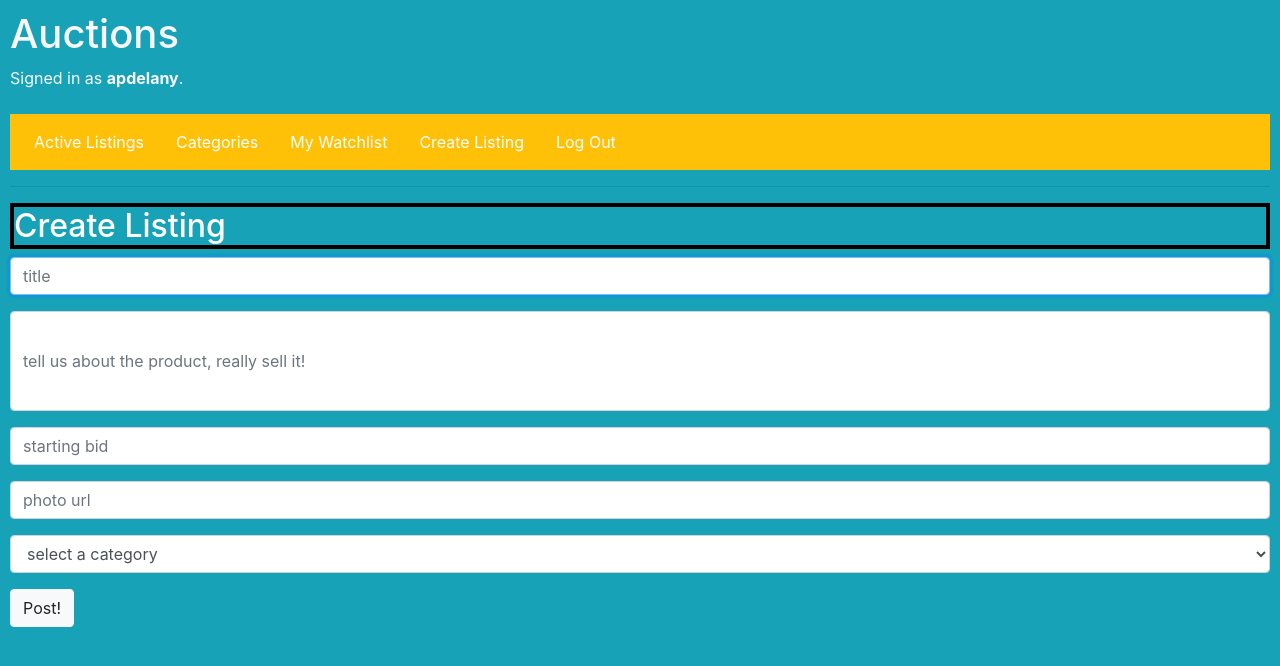
After one commit to apdelany1/commerce, a Django app: page /postListing in a window 1280 px wide. The commit adds this page. Shown: the top 666 px of the page. Run offline with Django 3.2, Linux system fonts and the light colour scheme; a user stored in the database is signed in; some libraries are stand-ins or nearby versions.

Commit message:
completed commerce logic, started light design just to take it beyond basic default

```diff
--- a/auctions/static/auctions/styles.css
+++ b/auctions/static/auctions/styles.css
@@ -1,3 +1,7 @@
 body {
     padding: 10px;
 }
+
+h2 {
+    border: 4px solid black;
+}
--- a/auctions/templates/auctions/layout.html
+++ b/auctions/templates/auctions/layout.html
@@ -4,25 +4,42 @@
 <html lang="en">
     <head>
         <title>{% block title %}Auctions{% endblock %}</title>
-        <link rel="stylesheet" href="https://stackpath.bootstrapcdn.com/bootstrap/4.4.1/css/bootstrap.min.css" integrity="sha384-Vkoo8x4CGsO3+Hhxv8T/Q5PaXtkKtu6ug5TOeNV6gBiFeWPGFN9MuhOf23Q9Ifjh" crossorigin="anonymous">
+        <link
+            rel="stylesheet"
+            href="https://stackpath.bootstrapcdn.com/bootstrap/4.4.1/css/bootstrap.min.css"
+            integrity="sha384-Vkoo8x4CGsO3+Hhxv8T/Q5PaXtkKtu6ug5TOeNV6gBiFeWPGFN9MuhOf23Q9Ifjh"
+            crossorigin="anonymous"
+        >
         <link href="{% static 'auctions/styles.css' %}" rel="stylesheet">
     </head>
-    <body>
-        <h1>Auctions</h1>
-        <div>
+    <body class="bg-info">
+    <h1 class="text-light">Auctions</h1>
+        <div class="text-light">
             {% if user.is_authenticated %}
                 Signed in as <strong>{{ user.username }}</strong>.
             {% else %}
                 Not signed in.
             {% endif %}
         </div>
-        <ul class="nav">
+
+        <ul class="nav mt-4 p-2 bg-warning text-light">
             <li class="nav-item">
-                <a class="nav-link" href="{% url 'index' %}">Active Listings</a>
+                <a class="nav-link text-white" href="{% url 'index' %}">Active Listings</a>
             </li>
+
+            <li class="nav-item">
+                <a class="nav-link text-white" href="{% url 'categoriesPage' %}">Categories</a>
+            </li>
+
             {% if user.is_authenticated %}
                 <li class="nav-item">
-                    <a class="nav-link" href="{% url 'logout' %}">Log Out</a>
+                    <a class="nav-link text-white" href="{% url 'watchlistPage' %}">My Watchlist</a>
+                </li>
+                <li class="nav-item">
+                    <a class="nav-link text-white" href="{% url 'postListing' %}">Create Listing</a>
+                </li>
+                <li class="nav-item">
+                    <a class="nav-link text-white" href="{% url 'logout' %}">Log Out</a>
                 </li>
             {% else %}
                 <li class="nav-item">
@@ -33,7 +50,9 @@
                 </li>
             {% endif %}
         </ul>
+
         <hr>
+
         {% block body %}
         {% endblock %}
     </body>
--- /dev/null
+++ b/auctions/templates/auctions/postListing.html
@@ -0,0 +1,34 @@
+{% extends "auctions/layout.html" %}
+
+{% block body %}
+
+    <h2 class="text-white">Create Listing</h2>
+
+    <form action="{% url 'postListing' %}" method="post">
+        {% csrf_token %}
+        <div class="form-group">
+            <input class="form-control" autofocus type="text" name="title" placeholder="title">
+        </div>
+        <div class="form-group">
+            <input class="form-control" type="textarea" name="description" style="height: 100px; text-align: left; vertical-align: top;" placeholder="tell us about the product, really sell it!">
+        </div>
+        <div class="form-group">
+            <input class="form-control" type="number" name="startingBid" placeholder="starting bid">
+        </div>
+        <div class="form-group">
+            <input class="form-control" type="url" name="photoURL" placeholder="photo url">
+        </div>
+        <div class="form-group">
+            <select class="form-control" name="category" id="category">
+                <option value="" disabled selected>select a category</option>
+                <option value="electronics">electronics</option>
+                <option value="home/kitchen">home+kitchen</option>
+                <option value="clothing">clothing</option>
+                <option value="food">food</option>
+                <option value="sporting">sporting</option>
+            </select>
+        </div>
+        <input class="btn btn-light" type="submit" value="Post!">
+    </form>
+
+{% endblock %}
--- a/auctions/urls.py
+++ b/auctions/urls.py
@@ -1,10 +1,14 @@
 from django.urls import path
-
 from . import views
 
 urlpatterns = [
     path("", views.index, name="index"),
     path("login", views.login_view, name="login"),
     path("logout", views.logout_view, name="logout"),
-    path("register", views.register, name="register")
+    path("register", views.register, name="register"),
+    path("postListing", views.postListing, name="postListing"),
+    path("listing/<int:listingId>", views.listing, name="listing"),
+    path("watchlist", views.watchlistPage, name="watchlistPage"),
+    path("categories", views.categoriesPage, name="categoriesPage"),
+    path("categories/<path:categoryName>", views.categoryPage, name="categoryPage")
 ]
--- a/auctions/views.py
+++ b/auctions/views.py
@@ -1,14 +1,26 @@
 from django.contrib.auth import authenticate, login, logout
 from django.db import IntegrityError
-from django.http import HttpResponse, HttpResponseRedirect
-from django.shortcuts import render
+from django.http import HttpResponseRedirect
+from django.shortcuts import render, redirect, get_object_or_404
 from django.urls import reverse
-
-from .models import User
-
+from django.contrib.auth.decorators import login_required
+from .models import AuctionListing, Bid, Watchlist, Comment, User
 
 def index(request):
-    return render(request, "auctions/index.html")
+    listing = AuctionListing.objects.all()
+    listingData = []
+
+    for listing in listing:
+        highestBid = Bid.objects.filter(listing=listing).order_by('-amount').first()
+        listingData.append({
+            "listing": listing,
+            "highestBid": highestBid
+        })
+
+    return render(request, "auctions/index.html", {
+        "listing":listing,
+        "listingData": listingData
+    })
 
 
 def login_view(request):
@@ -61,3 +73,144 @@ def register(request):
         return HttpResponseRedirect(reverse("index"))
     else:
         return render(request, "auctions/register.html")
+
+@login_required
+def postListing(request):
+    if request.method == "POST":
+        title = request.POST["title"]
+        description = request.POST["description"]
+        startingBid = request.POST["startingBid"]
+        photoURL = request.POST["photoURL"]
+        category = request.POST["category"]
+
+        listing = AuctionListing(
+            title=title,
+            description=description,
+            price=startingBid,
+            photo=photoURL,
+            category=category,
+            owner=request.user
+        )
+
+        listing.save()
+        return HttpResponseRedirect(reverse("index"))
+
+    else:
+        return render(request, "auctions/postListing.html")
+
+
+@login_required
+def listing(request, listingId):
+    listing = get_object_or_404(AuctionListing, id=listingId)
+    owner = listing.owner
+    watching = Watchlist.objects.filter(user=request.user, listing=listing).exists()
+    noBid = Bid.objects.filter(listing=listing).exists()
+    errorMessage = ""
+    highestBidder = Bid.objects.filter(listing=listing).order_by('-amount').first()
+    allComments = Comment.objects.filter(auctionListing=listing)
+
+
+    if request.method == "POST":
+        if "addWatchlist" in request.POST:
+            Watchlist.objects.create(user=request.user, listing=listing)
+            return redirect("listing", listingId=listingId)
+        elif "removeWatchList" in request.POST:
+            Watchlist.objects.filter(user=request.user, listing=listing).delete()
+            return redirect("listing", listingId=listingId)
+
+        elif "addBid" in request.POST:
+            try:
+                bidAmount = float(request.POST["bid"])
+                hasBid = Bid.objects.filter(listing=listing).exists()
+
+                if hasBid == False:
+                    if bidAmount > listing.price:
+                        Bid.objects.create(
+                            listing=listing,
+                            user=request.user,
+                            amount=bidAmount
+                        )
+                        return redirect("listing", listingId=listingId)
+                    else:
+                        errorMessage = "Your bid must be higher plz."
+                else:
+                    highestBid = Bid.objects.filter(listing=listing).order_by('-amount').first()
+                    if bidAmount > highestBid.amount:
+                        existingBid = Bid.objects.filter(user=request.user, listing=listing).first()
+                        existingBid.amount = bidAmount
+                        existingBid.save()
+                        return redirect("listing", listingId=listingId)
+                    else:
+                        errorMessage = "Your bid must be higher plz."
+            except ValueError:
+                errorMessage = "Please enter a valid bid dude"
+            return render(request, "auctions/listing.html", {
+                "listing": listing,
+                "watching": watching,
+                "bid": noBid,
+                "error": errorMessage,
+                "owner": owner,
+                "highestBidder": highestBidder
+            })
+
+        elif "closeListing" in request.POST:
+            activeStatus = AuctionListing.objects.filter(title=listing.title).first()
+            activeStatus.active = False
+            activeStatus.save()
+            return redirect("listing", listingId=listingId)
+
+        elif "addComment" in request.POST:
+            post = request.POST["comment"]
+
+            comment = Comment(
+                owner = request.user,
+                auctionListing = listing,
+                content = post
+            )
+            comment.save()
+            return redirect("listing", listingId=listingId)
+
+
+    else:
+        return render(request, "auctions/listing.html", {
+            "listing": listing,
+            "watching": watching,
+            "bid": noBid,
+            "error": errorMessage,
+            "owner": owner,
+            "highestBidder": highestBidder,
+            "allComments": allComments
+        })
+
+@login_required
+def watchlistPage(request):
+    watchList = Watchlist.objects.filter(user=request.user)
+    if request.method == "GET":
+        return render(request, "auctions/watchlist.html", {
+            "watchList": watchList,
+        })
+
+
+def categoriesPage(request):
+    if request.method == "GET":
+        categories = (
+            "electronics",
+            "home+kitchen",
+            "clothing",
+            "food",
+            "sporting"
+        )
+
+        return render(request, "auctions/categories.html", {
+            "categories": categories
+        })
+
+
+def categoryPage(request, categoryName):
+    categoryItems = AuctionListing.objects.filter(category=categoryName, active=True)
+
+    if request.method == "GET":
+        return render(request, "auctions/category.html", {
+            "categoryItems": categoryItems,
+            "categoryName": categoryName
+        })
--- a/commerce/settings.py
+++ b/commerce/settings.py
@@ -120,3 +120,4 @@ USE_TZ = True
 # https://docs.djangoproject.com/en/3.0/howto/static-files/
 
 STATIC_URL = '/static/'
+LOGIN_URL = '/login'
```
Also changed, not shown: auctions/admin.py (+6 -1 lines), auctions/models.py (+17 -5 lines), auctions/templates/auctions/categories.html (added, +10 -0 lines), auctions/templates/auctions/category.html (added, +13 -0 lines), auctions/templates/auctions/index.html (+28 -2 lines), auctions/templates/auctions/listing.html (added, +77 -0 lines), auctions/templates/auctions/watchlist.html (added, +10 -0 lines), auctions/migrations/0002_auctionlisting_watchlist_comment_bid.py, db.sqlite3.
